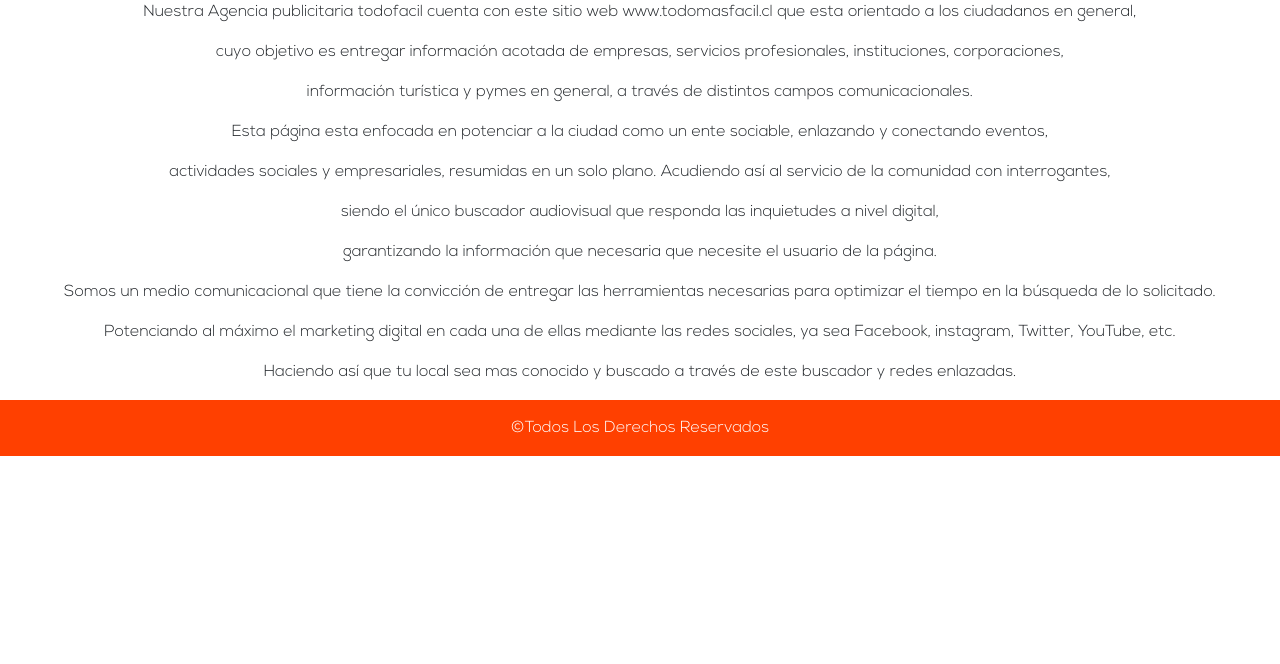
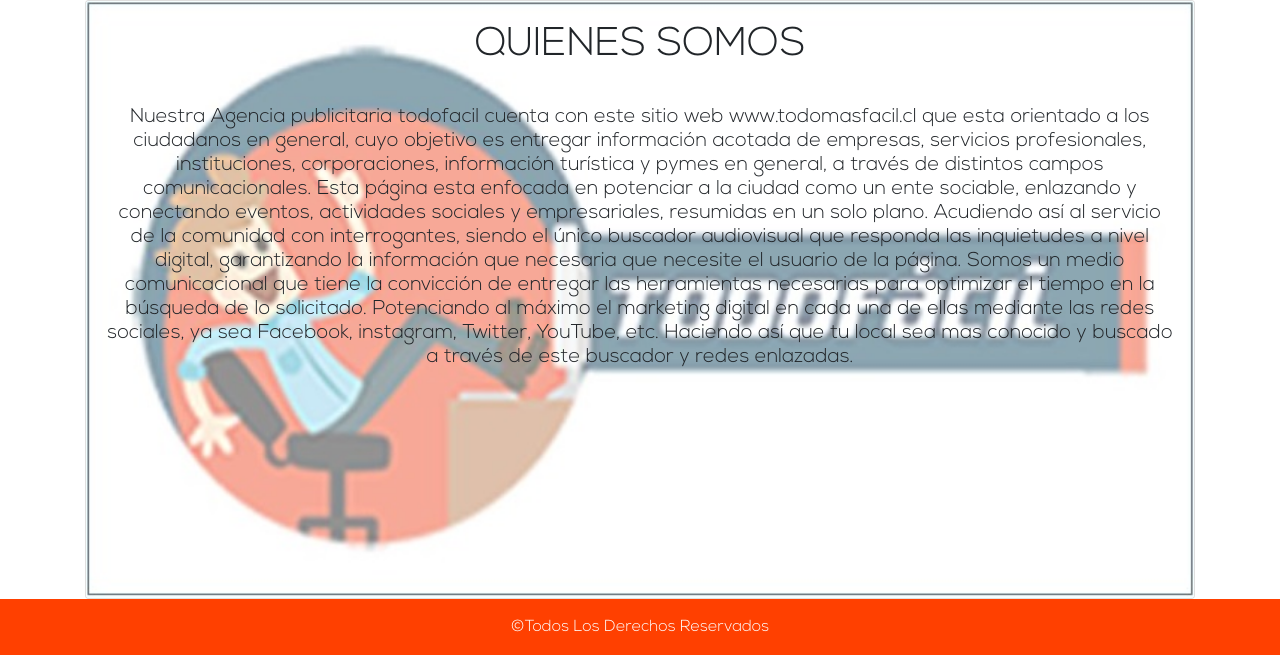
Before and after one commit to billy722/todomasfacil, a PHP site: page /quienes_somos.php in a window 1280 px wide. Shown: the part 136-800 px from the top of the page. Run offline with PHP 8.4, Linux system fonts and the light colour scheme; some libraries are stand-ins or nearby versions.

Commit message:
diseño
10 corazones

```diff
--- a/clases/Empresa.php
+++ b/clases/Empresa.php
@@ -35,8 +35,7 @@ Class Empresa{
      $resultado_consulta = $Conexion->query("select * from tb_empresas where categoria_empresa = ".$this->categoria_empresa);
      return $resultado_consulta;
 
-  }
-
+    }
 }
 
 
--- a/css/estilosSlider.css
+++ b/css/estilosSlider.css
@@ -22,7 +22,7 @@
 .slider {
   background: white;
   box-shadow: 0 10px 20px -5px rgba(0, 0, 0, 0.125);
-  height: 100px;
+  height: 130px;
   margin: auto;
   overflow: hidden;
   position: relative;
--- a/quienes_somos.php
+++ b/quienes_somos.php
@@ -20,18 +20,27 @@ require("comun.php");
 
   <!-- imagen principal -->
 
+  <div class="container">
+    <div class="card bg-white text-black">
+     <img class="card-img .special-card" src="./img/logoTransparente.jpg" alt="Card image">
+     <div class="card-img-overlay">
+       <center>
+       <h1 class="card-title">QUIENES SOMOS</h1><br>
+       <h5><p class="card-text">Nuestra Agencia publicitaria todofacil cuenta con este sitio web www.todomasfacil.cl que esta orientado a los ciudadanos en general,
+       cuyo objetivo es entregar información acotada de empresas, servicios profesionales, instituciones, corporaciones,
+       información turística y pymes en general, a través de distintos campos comunicacionales.
+       Esta página esta enfocada en potenciar a la ciudad como un ente sociable, enlazando y conectando eventos,
+       actividades sociales y empresariales, resumidas en un solo plano. Acudiendo así al servicio de la comunidad con interrogantes,
+       siendo el único buscador audiovisual que responda las inquietudes a nivel digital,
+       garantizando la información que necesaria que necesite el usuario de la página.
+       Somos un medio comunicacional que tiene la convicción de entregar las herramientas necesarias para optimizar el tiempo en la búsqueda de lo solicitado.
+       Potenciando al máximo el marketing digital en cada una de ellas mediante las redes sociales, ya sea Facebook, instagram, Twitter, YouTube, etc.
+       Haciendo así que tu local sea mas conocido y buscado a través de este buscador y redes enlazadas.</p></h5>
+     </center>
+     </div>
+    </div>
+   </div>
 
-
-  <p class="text-center">Nuestra Agencia publicitaria todofacil cuenta con este sitio web www.todomasfacil.cl que esta orientado a los ciudadanos en general,</p>
-  <p class="text-center">cuyo objetivo es entregar información acotada de empresas, servicios profesionales, instituciones, corporaciones,</p>
-  <p class="text-center">información turística y pymes en general, a través de distintos campos comunicacionales.</p>
-  <p class="text-center">Esta página esta enfocada en potenciar a la ciudad como un ente sociable, enlazando y conectando eventos,</p>
-  <p class="text-center">actividades sociales y empresariales, resumidas en un solo plano. Acudiendo así al servicio de la comunidad con interrogantes,</p>
-  <p class="text-center">siendo el único buscador audiovisual que responda las inquietudes a nivel digital,</p>
-  <p class="text-center">garantizando la información que necesaria que necesite el usuario de la página.</p>
-  <p class="text-center">Somos un medio comunicacional que tiene la convicción de entregar las herramientas necesarias para optimizar el tiempo en la búsqueda de lo solicitado.</p>
-  <p class="text-center">Potenciando al máximo el marketing digital en cada una de ellas mediante las redes sociales, ya sea Facebook, instagram, Twitter, YouTube, etc.</p>
-  <p class="text-center">Haciendo así que tu local sea mas conocido y buscado a través de este buscador y redes enlazadas.</p>
 
 		<footer>
 
```
Also changed, not shown: categorias.php (+6 -5 lines), eventos.php (+0 -25 lines), index.php (+18 -15 lines).
